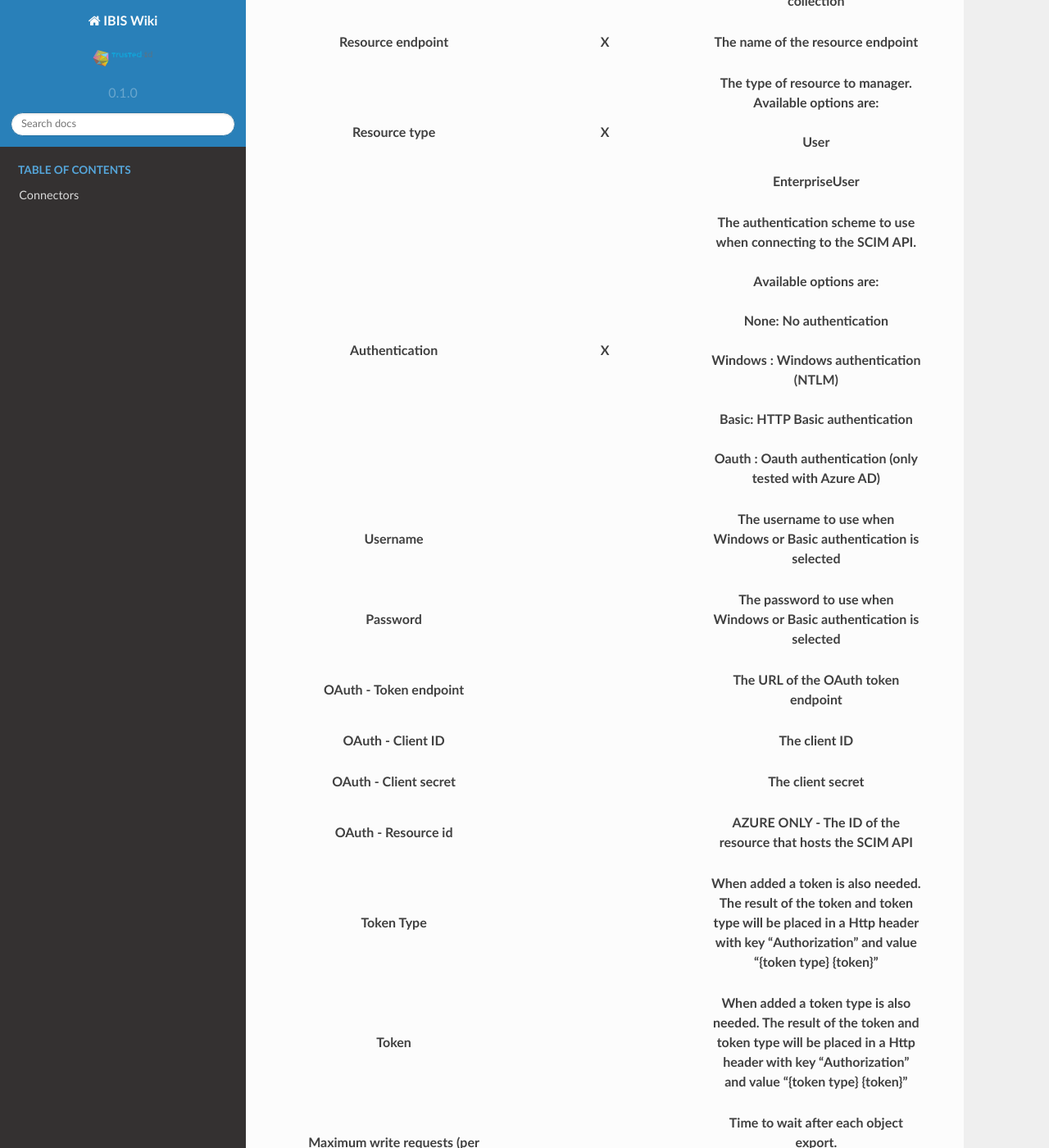
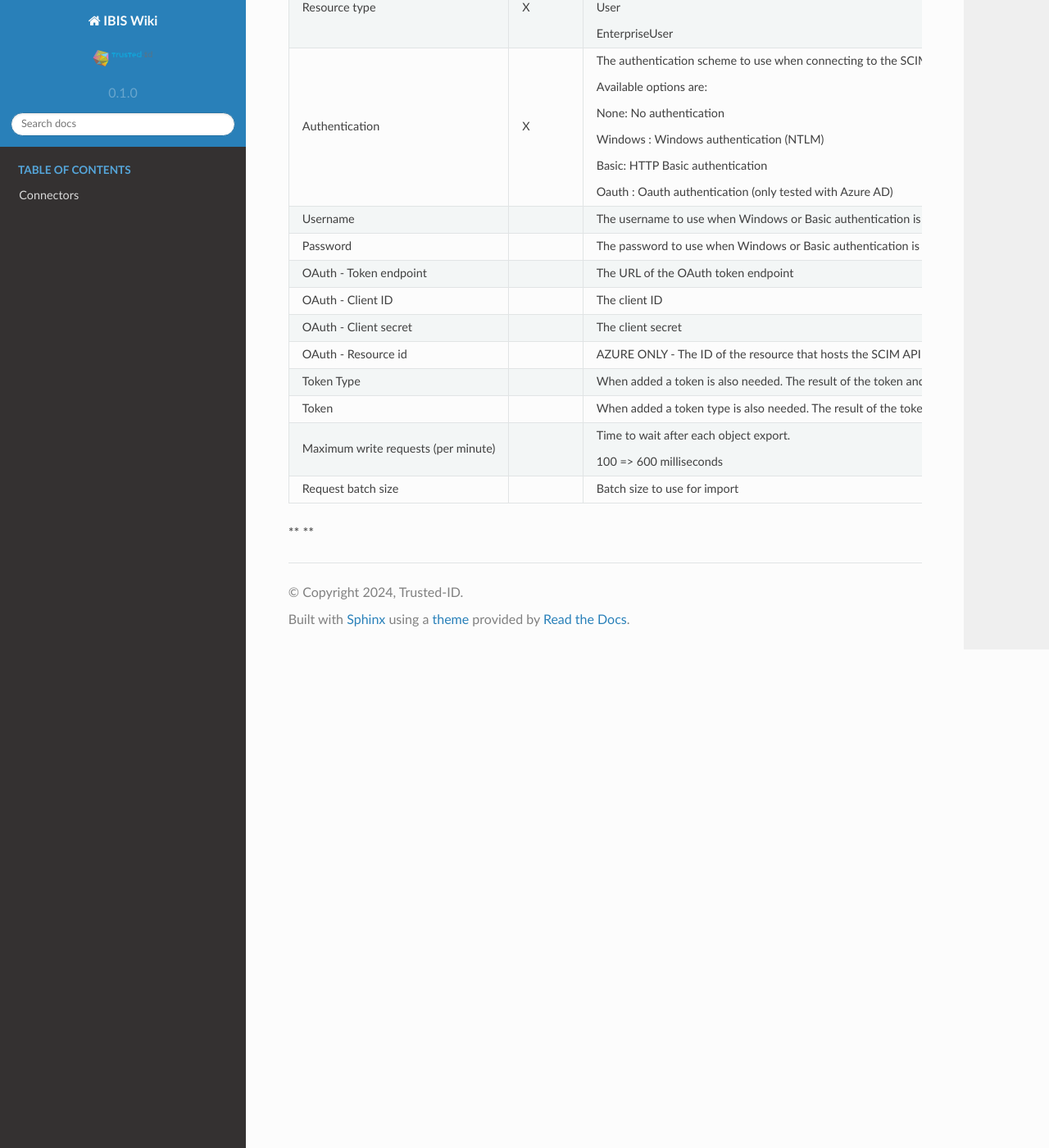
Before and after one commit to Raoulorlando/rtd-tutorial, a Sphinx documentation site: the page built from docs/source/Documentatie/Connectoren/IBIS_Connectoren/Connector_SCIMV2.md, in a window 1280 px wide and 1400 px high, scrolled down 1308 px. Shown: the whole window at 82% size. Built offline with Sphinx 7.4.7 and the Read the Docs theme 2.0.0, drawn with Linux system fonts in a browser that asks for light colours; nearby versions of some CDN libraries; some web fonts are replaced; library files that are not in the unit come from our copies; pages that are not in the unit, such as notebooks, are missing from menus.

Commit message:
Updated table in Connector_SCIMV2 to md

```diff
--- a/docs/source/Documentatie/Connectoren/IBIS_Connectoren/Connector_SCIMV2.md
+++ b/docs/source/Documentatie/Connectoren/IBIS_Connectoren/Connector_SCIMV2.md
@@ -46,116 +46,23 @@ the property, for example: "User:externalId" or "Group:externalId"
 
 ## Parameters
 
-<table class="table table-bordered">
-<colgroup>
-<col style="width: 33%" />
-<col style="width: 33%" />
-<col style="width: 33%" />
-</colgroup>
-<thead class="thead-light">
-<tr class="header">
-<th>Parameter</th>
-<th class="text-center">Required</th>
-<th>Description</th>
-</tr>
-<tr class="odd">
-<th><p>URL</p></th>
-<th><p><strong>X</strong></p></th>
-<th><p>The URL of the SCIM API</p></th>
-</tr>
-<tr class="header">
-<th><p>Schema endpoint</p></th>
-<th><p><strong>X</strong></p></th>
-<th><p>The name of the schema endpoint</p></th>
-</tr>
-<tr class="odd">
-<th><p>Singular schema</p></th>
-<th> </th>
-<th><p>If set, the schema endpoint is expected to return a single
-schemaresult instead of a schema collection</p></th>
-</tr>
-<tr class="header">
-<th><p>Resource endpoint</p></th>
-<th><p><strong>X</strong></p></th>
-<th><p>The name of the resource endpoint</p></th>
-</tr>
-<tr class="odd">
-<th><p>Resource type</p></th>
-<th><p><strong>X</strong></p></th>
-<th><p>The type of resource to manager. Available options are:</p>
-<p>User</p>
-<p>EnterpriseUser</p></th>
-</tr>
-<tr class="header">
-<th><p>Authentication</p></th>
-<th><p><strong>X</strong></p></th>
-<th><p>The authentication scheme to use when connecting to the SCIM
-API.</p>
-<p>Available options are:</p>
-<p>None: No authentication</p>
-<p>Windows : Windows authentication (NTLM)</p>
-<p>Basic: HTTP Basic authentication</p>
-<p>Oauth : Oauth authentication (only tested with Azure AD)</p></th>
-</tr>
-<tr class="odd">
-<th><p>Username</p></th>
-<th> </th>
-<th><p>The username to use when <strong>Windows</strong> or
-<strong>Basic</strong> authentication is selected</p></th>
-</tr>
-<tr class="header">
-<th><p>Password</p></th>
-<th> </th>
-<th><p>The password to use when <strong>Windows</strong> or
-<strong>Basic</strong> authentication is selected</p></th>
-</tr>
-<tr class="odd">
-<th><p>OAuth - Token endpoint</p></th>
-<th> </th>
-<th><p>The URL of the OAuth token endpoint</p></th>
-</tr>
-<tr class="header">
-<th><p>OAuth - Client ID</p></th>
-<th> </th>
-<th><p>The client ID</p></th>
-</tr>
-<tr class="odd">
-<th><p>OAuth - Client secret</p></th>
-<th> </th>
-<th><p>The client secret</p></th>
-</tr>
-<tr class="header">
-<th><p>OAuth - Resource id</p></th>
-<th> </th>
-<th><p><strong>AZURE ONLY</strong> - The ID of the resource that hosts
-the SCIM API</p></th>
-</tr>
-<tr class="odd">
-<th><p>Token Type</p></th>
-<th> </th>
-<th><p>When added a token is also needed. The result of the token and
-token type will be placed in a Http header with key “Authorization” and
-value “{token type} {token}”</p></th>
-</tr>
-<tr class="header">
-<th><p>Token</p></th>
-<th> </th>
-<th><p>When added a token type is also needed. The result of the token
-and token type will be placed in a Http header with key “Authorization”
-and value “{token type} {token}”</p></th>
-</tr>
-<tr class="odd">
-<th><p>Maximum write requests (per minute)</p></th>
-<th> </th>
-<th><p>Time to wait after each object export.</p>
-<p>100 =&gt; 600 milliseconds</p></th>
-</tr>
-<tr class="header">
-<th><p>Request batch size</p></th>
-<th> </th>
-<th><p>Batch size to use for import</p></th>
-</tr>
-</thead>
-&#10;</table>
+|              Parameter              | Required |                                                                                                                                         Description                                                                                                                                        |
+|:-----------------------------------|:--------:|:------------------------------------------------------------------------------------------------------------------------------------------------------------------------------------------------------------------------------------------------------------------------------------------|
+|                 URL                 |     X    |                                                                                                                                   The URL of the SCIM API                                                                                                                                  |
+|           Schema endpoint           |     X    |                                                                                                                               The name of the schema endpoint                                                                                                                              |
+|           Singular schema           |          |                                                                                           If set, the schema endpoint is expected to return a single schemaresult instead of a schema collection                                                                                           |
+|          Resource endpoint          |     X    |                                                                                                                              The name of the resource endpoint                                                                                                                             |
+|            Resource type            |     X    |                                                                                                 The type of resource to manager. Available options are:<br> <br>User<br> <br>EnterpriseUser                                                                                                |
+|            Authentication           |     X    | The authentication scheme to use when connecting to the SCIM API.<br> <br>Available options are:<br> <br>None: No authentication<br> <br>Windows : Windows authentication (NTLM)<br> <br>Basic: HTTP Basic authentication<br> <br>Oauth : Oauth authentication (only tested with Azure AD) |
+|               Username              |          |                                                                                                            The username to use when Windows or Basic authentication is selected                                                                                                            |
+|               Password              |          |                                                                                                            The password to use when Windows or Basic authentication is selected                                                                                                            |
+|        OAuth - Token endpoint       |          |                                                                                                                             The URL of the OAuth token endpoint                                                                                                                            |
+|          OAuth - Client ID          |          |                                                                                                                                        The client ID                                                                                                                                       |
+|        OAuth - Client secret        |          |                                                                                                                                      The client secret                                                                                                                                     |
+|         OAuth - Resource id         |          |                                                                                                                 AZURE ONLY - The ID of the resource that hosts the SCIM API                                                                                                                |
+|              Token Type             |          |                                                             When added a token is also needed. The result of the token and token type will be placed in a Http header with key “Authorization” and value “{token type} {token}”                                                            |
+|                Token                |          |                                                          When added a token type is also needed. The result of the token and token type will be placed in a Http header with key “Authorization” and value “{token type} {token}”                                                          |
+| Maximum write requests (per minute) |          |                                                                                                           Time to wait after each object export.<br> <br>100 => 600 milliseconds                                                                                                           |
+|          Request batch size         |          |                                                                                                                                Batch size to use for import                                                                                                                                |
 
 ** **
```
